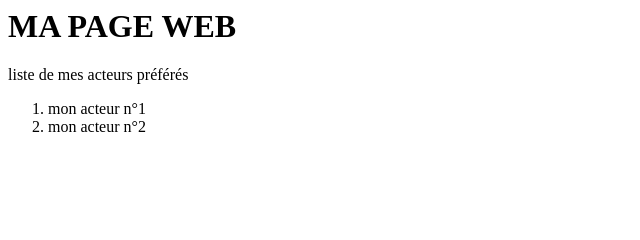
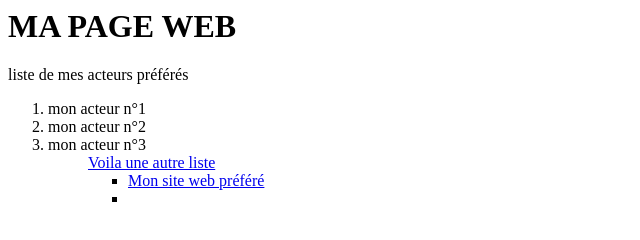
Before and after one commit to Julieabdulky/Julieabdulky.github.io, a plain HTML site: page index.html in a window 1280 px wide. Shown: the whole page, without its empty margins (0-640 px from the left). Drawn offline with Linux system fonts and the light colour scheme.

Commit message:
Update index.html

```diff
--- a/index.html
+++ b/index.html
@@ -7,3 +7,9 @@
     <ol>
       <li> mon acteur n°1 </li>
       <li> mon acteur n°2 </li>
+      <li> mon acteur n°3 </li>
+    <ol>
+      <a href="actor.html"> Voila une autre liste</a>
+      <ul>
+        <li> <a href="https://www.youtube.com"> Mon site web préféré</a> </li>
+        <li> <a href="https://
```
